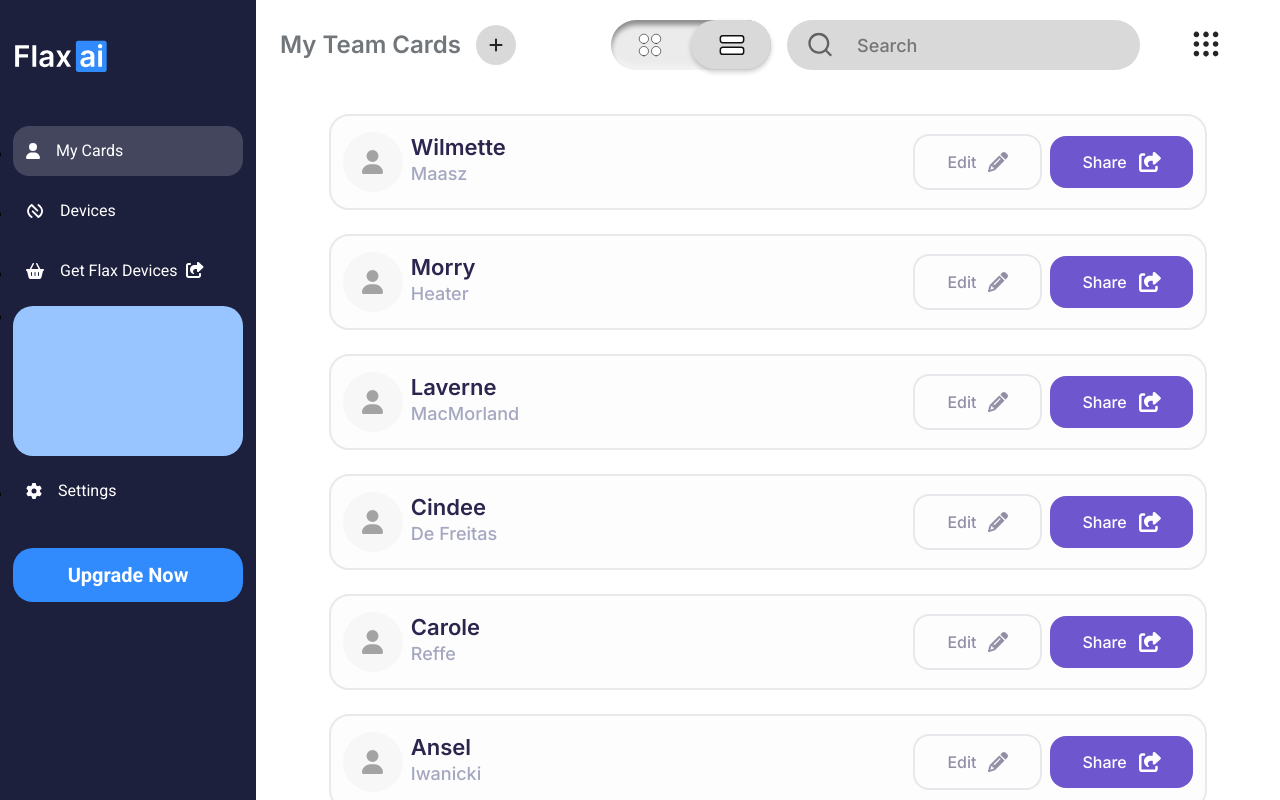
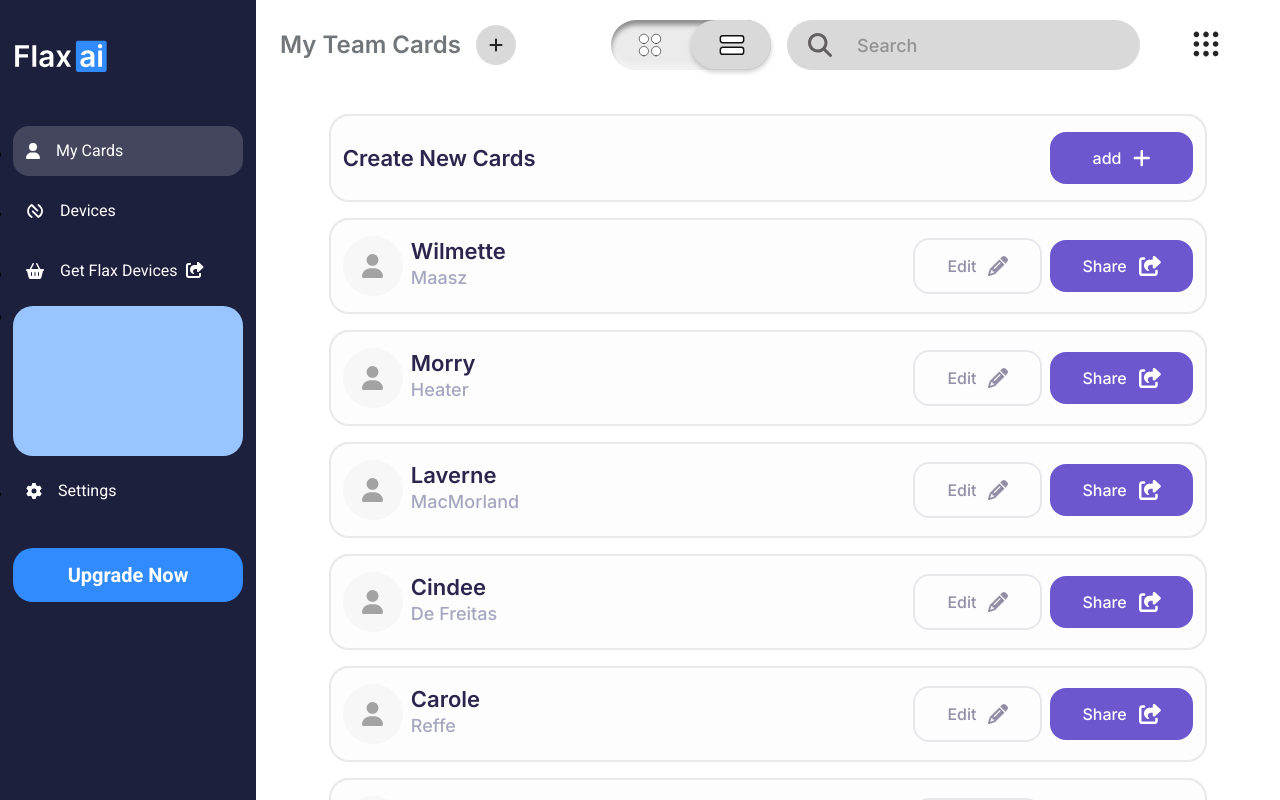
Before and after one commit to saquibnasar/dashboard, a React (Create React App) app: page / in a window 1280 px wide. Both pictures are taken after a click on the button 691 px from the left and 45 px from the top of the page. Built offline with nearby package versions, Linux system fonts and the light colour scheme.

Commit message:
new changes added

```diff
--- a/src/App.js
+++ b/src/App.js
@@ -20,14 +20,14 @@ function App() {
         <Route path="/sign-up" element={<Signup />} />
         <Route path="/about" element={<About />} />
         <Route path="/flaxcode" element={<FlaxCode />} />
-        <Route path="/setting" element={<Setting type="setting" />} />
+        <Route path="/setting/team" element={<Setting type="setting" />} />
         <Route
-          path="/setting_subscription"
+          path="/setting/subscription"
           element={<Setting type="subscription" />}
         />
-        <Route path="/setting_support" element={<Setting type="support" />} />
-        <Route path="/setting_devices" element={<Setting type="devices" />} />
-        <Route path="/setting_admin" element={<Setting type="admin" />} />
+        <Route path="/setting/support" element={<Setting type="support" />} />
+        <Route path="/setting/devices" element={<Setting type="devices" />} />
+        <Route path="/setting/admin" element={<Setting type="admin" />} />
       </Routes>
     </BrowserRouter>
   );
--- a/src/component/Home.js
+++ b/src/component/Home.js
@@ -12,7 +12,7 @@ export default function Home() {
   };
   return (
     <>
-      <div className="d-flex h-100vh">
+      <div className="d-flex h-100vh bg-white">
         <SIdebar />
         <div className="d-flex flex-direction-column w-80">
           <Topbar handleChange={handleChange} setSearch={setSearch} />
--- a/src/component/SIdebar.js
+++ b/src/component/SIdebar.js
@@ -42,7 +42,11 @@ export default function SIdebar() {
           </li>
           <li className="nav-box"></li>
           <li className="nav-item">
-            <NavLink className="nav-link" aria-current="page" to="/setting">
+            <NavLink
+              className="nav-link"
+              aria-current="page"
+              to="/setting/team"
+            >
               <FontAwesomeIcon icon={faGear} /> Settings
             </NavLink>
           </li>
--- a/src/component/Setting.js
+++ b/src/component/Setting.js
@@ -1,4 +1,4 @@
-import React from "react";
+// import React, { useState } from "react";
 import SIdebar from "./SIdebar";
 import Topbar from "./Topbar";
 import Subscription from "./setting/Subscription";
@@ -12,6 +12,10 @@ import { faPlus } from "@fortawesome/free-solid-svg-icons";
 import { NavLink } from "react-router-dom";
 
 export default function Setting(props) {
+  // const [imgUpload, setImgUpload] = useState("");
+  // const handleChange = (event) => {
+  //   setImgUpload(event.target.value);
+  // };
   return (
     <>
       <div className="d-flex">
@@ -26,7 +30,7 @@ export default function Setting(props) {
                     <NavLink
                       className="nav-link"
                       aria-current="page"
-                      to="/setting"
+                      to="/setting/team"
                     >
                       <svg
                         width="28"
@@ -106,7 +110,7 @@ export default function Setting(props) {
                     <NavLink
                       className="nav-link"
                       aria-current="page"
-                      to="/setting_subscription"
+                      to="/setting/subscription"
                     >
                       <svg
                         width="28"
@@ -127,7 +131,7 @@ export default function Setting(props) {
                     <NavLink
                       className="nav-link"
                       aria-current="page"
-                      to="/setting_support"
+                      to="/setting/support"
                     >
                       <svg
                         width="28"
@@ -149,7 +153,7 @@ export default function Setting(props) {
                     <NavLink
                       className="nav-link"
                       aria-current="page"
-                      to="/setting_devices"
+                      to="/setting/devices"
                     >
                       <FontAwesomeIcon icon={faNfcSymbol} />
                       Add Flax Devices
@@ -159,7 +163,7 @@ export default function Setting(props) {
                     <NavLink
                       className="nav-link"
                       aria-current="page"
-                      to="/setting_admin"
+                      to="/setting/admin"
                     >
                       <FontAwesomeIcon icon={faUserShield} />
                       Admin Details
@@ -173,11 +177,17 @@ export default function Setting(props) {
                 <form>
                   <div className="Company_logo">
                     <h3>Company logo</h3>
-                    <duv className="logo">
+                    {/* <input
+                      type="file"
+                      value={imgUpload}
+                      onChange={handleChange}
+                    />
+                    <img src={imgUpload} alt="" /> */}
+                    <div className="logo">
                       <span>
                         <FontAwesomeIcon icon={faPlus} />
                       </span>
-                    </duv>
+                    </div>
                   </div>
                   <div className="Company_name">
                     <h3>Company name</h3>
--- a/src/component/TeamCard.js
+++ b/src/component/TeamCard.js
@@ -200,12 +200,16 @@ export default function TeamCard(props) {
         </div>
       ) : (
         <div className="teamCard row gap-3 teamCard_list">
-          {/* <Link to="/createCard" className="add_btn col-3">
-            <span>
+          <Link to="/createCard" className="add_btn">
+            <p>Create New Cards</p>
+            <button className="editCard">
+              add
               <FontAwesomeIcon icon={faPlus} />
-            </span>
-            <p>Create New Cards</p>
-          </Link> */}
+            </button>
+            {/* <span>
+              <FontAwesomeIcon icon={faPlus} />
+            </span> */}
+          </Link>
           {data
             .filter((item) => {
               return props.search.toLowerCase() === ""
--- a/src/component/Topbar.js
+++ b/src/component/Topbar.js
@@ -14,6 +14,8 @@ import { faInstagram } from "@fortawesome/free-brands-svg-icons";
 import { faTwitter } from "@fortawesome/free-brands-svg-icons";
 import { faLinkedinIn } from "@fortawesome/free-brands-svg-icons";
 import { faWhatsapp } from "@fortawesome/free-brands-svg-icons";
+import { faSearch } from "@fortawesome/free-solid-svg-icons";
+
 import { Link, useNavigate } from "react-router-dom";
 
 export default function Topbar(props) {
@@ -157,22 +159,9 @@ export default function Topbar(props) {
               className="form-control me-2"
               type="search"
               placeholder="Search"
-              aria-label="Search"
               onChange={(e) => props.setSearch(e.target.value)}
             />
-
-            <svg
-              width="25"
-              height="25"
-              viewBox="0 0 25 25"
-              fill="none"
-              xmlns="http://www.w3.org/2000/svg"
-            >
-              <path
-                d="M19.0349 17.3865L24.0317 22.3822L22.3809 24.033L17.3852 19.0362C15.5264 20.5263 13.2144 21.3367 10.832 21.3333C5.03603 21.3333 0.332031 16.6293 0.332031 10.8333C0.332031 5.03734 5.03603 0.333344 10.832 0.333344C16.628 0.333344 21.332 5.03734 21.332 10.8333C21.3354 13.2157 20.525 15.5277 19.0349 17.3865ZM16.6945 16.5208C18.1752 14.9982 19.002 12.9572 18.9987 10.8333C18.9987 6.32184 15.3435 2.66668 10.832 2.66668C6.32053 2.66668 2.66536 6.32184 2.66536 10.8333C2.66536 15.3448 6.32053 19 10.832 19C12.9559 19.0034 14.9969 18.1765 16.5195 16.6958L16.6945 16.5208Z"
-                fill="#636060"
-              />
-            </svg>
+            <FontAwesomeIcon icon={faSearch} />
           </form>
         )}
         <div className="p-relative">
--- a/src/sass/bootstrap.scss
+++ b/src/sass/bootstrap.scss
@@ -178,3 +178,6 @@
 .h-100vh {
   height: 100vh;
 }
+.bg-white {
+  background: $white-color;
+}
--- a/src/sass/custom.scss
+++ b/src/sass/custom.scss
@@ -49,8 +49,8 @@ pre {
 .form-control:target,
 .form-control:visited,
 .form-control:focus-visible {
-  background: $white-color !important;
-  color: $black-color !important;
+  background: $white-color;
+  color: $black-color;
 }
 
 input[type="number"]::-webkit-outer-spin-button,
--- a/src/sass/navbar.scss
+++ b/src/sass/navbar.scss
@@ -56,6 +56,7 @@
         left: 21px;
         top: 50%;
         transform: translateY(-50%);
+        font-size: 1.5rem;
       }
       .form-control {
         box-shadow: none;
@@ -63,20 +64,32 @@
         background: #d9d9d9;
         border-radius: 80px;
         font-family: "Inter";
-        font-style: normal;
         font-weight: 500;
         font-size: 18px;
         line-height: 18px;
-        display: flex;
-        align-items: center;
         color: #929292;
         border: none;
-        /* text-align: center; */
-        /* padding: 1rem; */
         justify-content: center;
         padding-left: 70px;
         padding-right: 24px;
       }
+      .form-control::placeholder {
+        color: #929292;
+      }
+      .label {
+        font-family: "Inter";
+        font-weight: 500;
+        font-size: 18px;
+        line-height: 18px;
+        color: #929292;
+        position: absolute;
+        left: 66px;
+        transform: translateY(-50%);
+        top: 50%;
+        padding: 0 5px;
+        transition: 0.2s ease all;
+      }
+
       input[type="search"]::-webkit-search-decoration,
       input[type="search"]::-webkit-search-cancel-button,
       input[type="search"]::-webkit-search-results-button,
@@ -84,6 +97,32 @@
         display: none;
       }
     }
+    form:hover:hover {
+      .form-control {
+        color: #fff;
+        background: #6e56ce;
+      }
+      .form-control::placeholder {
+        color: #fff;
+      }
+      svg {
+        color: $white-color;
+      }
+    }
+
+    form:has(.form-control:not(:placeholder-shown)) {
+      .form-control {
+        color: #fff;
+        background: #6e56ce;
+      }
+      .form-control::placeholder {
+        color: #fff;
+      }
+      svg {
+        color: $white-color;
+      }
+    }
+
     .navbar-btn {
       background: transparent;
       border-radius: 80px;
--- a/src/sass/teamCard.scss
+++ b/src/sass/teamCard.scss
@@ -116,7 +116,7 @@
 }
 .teamCard.teamCard_list {
   padding: 24px 24px;
-  row-gap: 24px;
+  row-gap: 16px;
   overflow: scroll;
   background: $white-color;
   span {
@@ -195,9 +195,44 @@
     height: unset;
     display: flex;
     flex-direction: row;
-    padding: 16px 23px;
+    padding: 16px 12px;
     border-radius: 20px;
-    gap: 16px;
+    background: #fdfdfd;
+    border: 2px solid #e9e9e9;
+    border-radius: 20px;
+    width: 90%;
+    justify-content: space-between;
+    margin: auto;
+    p {
+      color: #2d254e;
+      font-size: 22px;
+    }
+    .editCard {
+      font-family: "Inter";
+      font-style: normal;
+      font-weight: 500;
+      border-radius: 16px;
+      padding: 16px 32px;
+      font-size: 16px;
+      gap: 12px;
+      transition: 0.3s;
+      background: #6e56ce;
+      color: $white-color;
+      border: none;
+      display: flex;
+      align-items: center;
+      cursor: pointer;
+      width: 142.77px;
+      justify-content: center;
+      svg {
+        font-size: 20px;
+      }
+    }
+    .editCard:hover {
+      border: 2px solid #e8e7ec;
+      background: transparent;
+      color: #938ea6;
+    }
   }
 }
 .teamCard.teamCard_list::-webkit-scrollbar,
```
